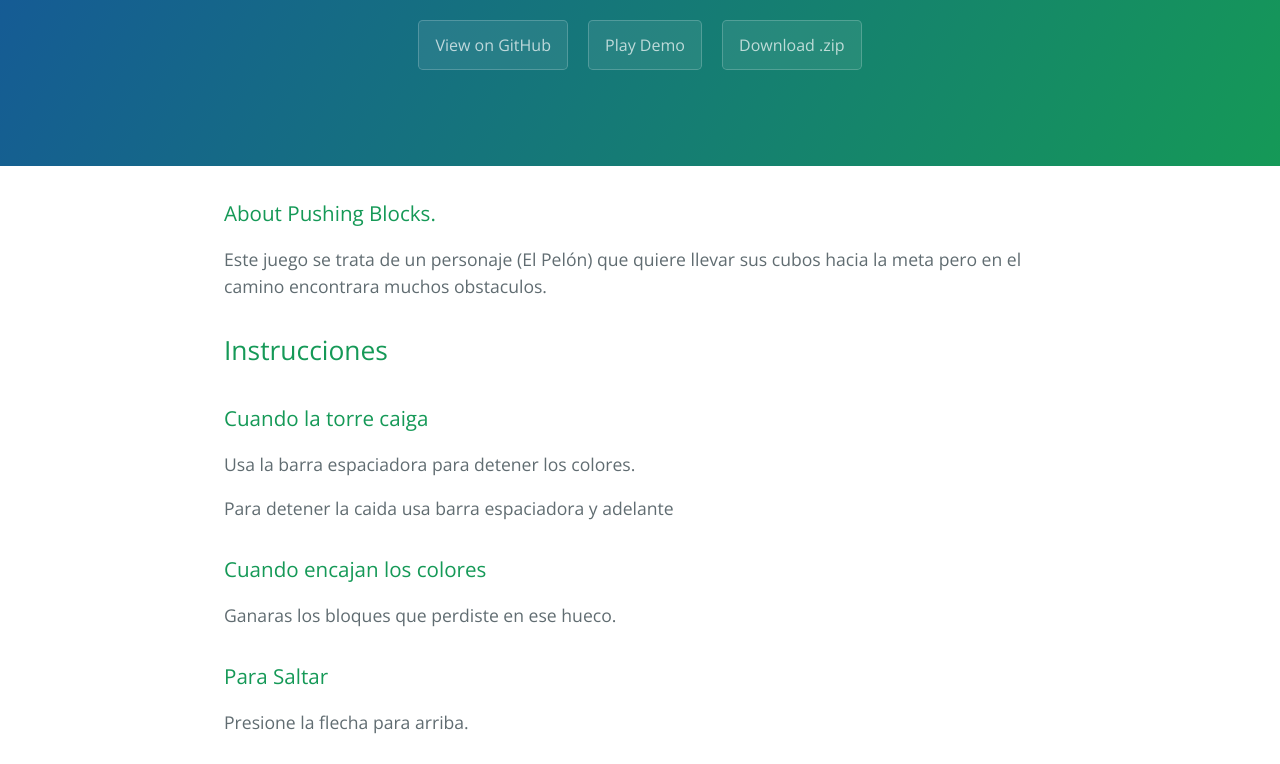
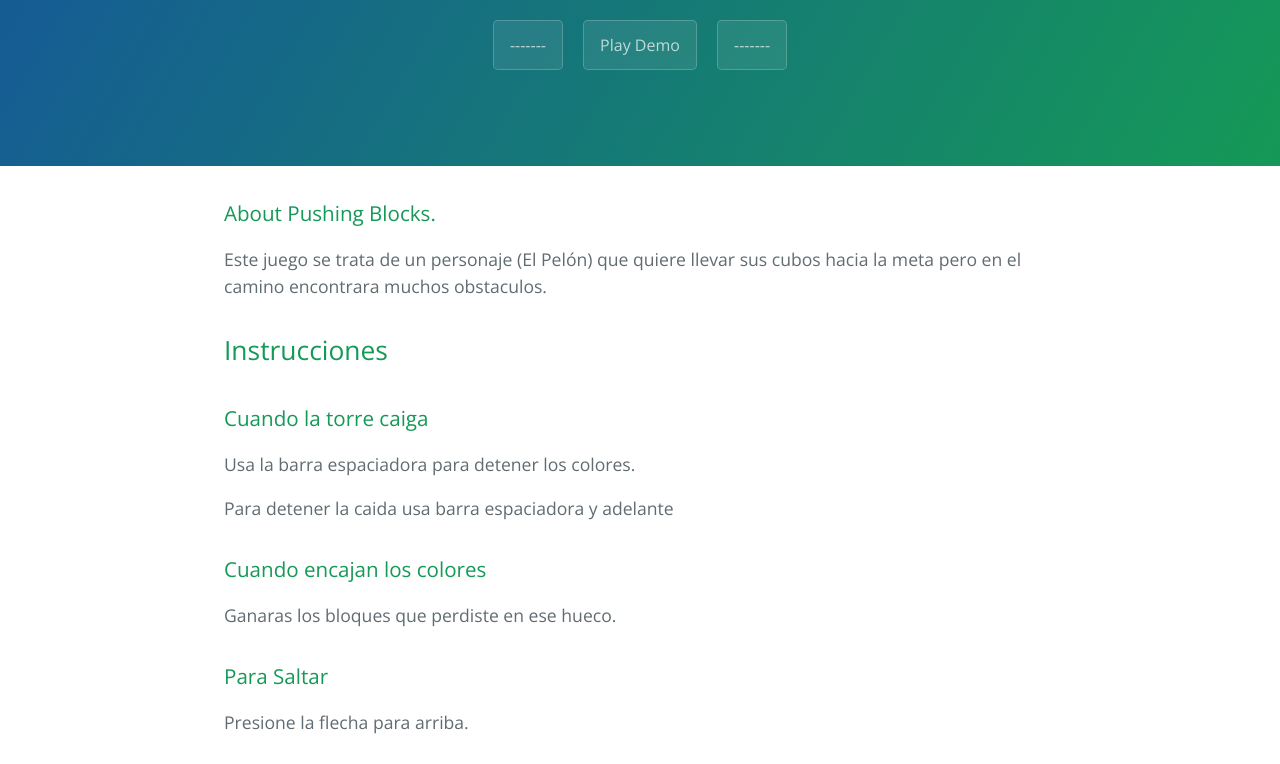
Before and after one commit to nicolas001/demoPage, a plain HTML site: page index.html in a window 1280 px wide. Shown: the part 170-934 px from the top of the page. Drawn offline with nearby package versions, Linux system fonts and the light colour scheme.

Commit message:
Update index.html

```diff
--- a/index.html
+++ b/index.html
@@ -14,9 +14,9 @@
       <h1 class="project-name">Pushing Blocks</h1>
       <h2 class="project-tagline"></h2>
       <!-- <a href="https://github.com/nicolas001/demoPage" class="btn">View on GitHub</a> -->
-      <a href="#" class="btn">View on GitHub</a>
+      <a href="#" class="btn">-------</a>
       <a href="https://nicolas001.github.io/demoJuego" class="btn">Play Demo</a>
-      <a href="#" class="btn">Download .zip</a>
+      <a href="#" class="btn">-------</a>
       <!-- <a href="https://github.com/nicolas001/demoPage/tarball/master" class="btn">Download .tar.gz</a>-->
     </section>
 
```
